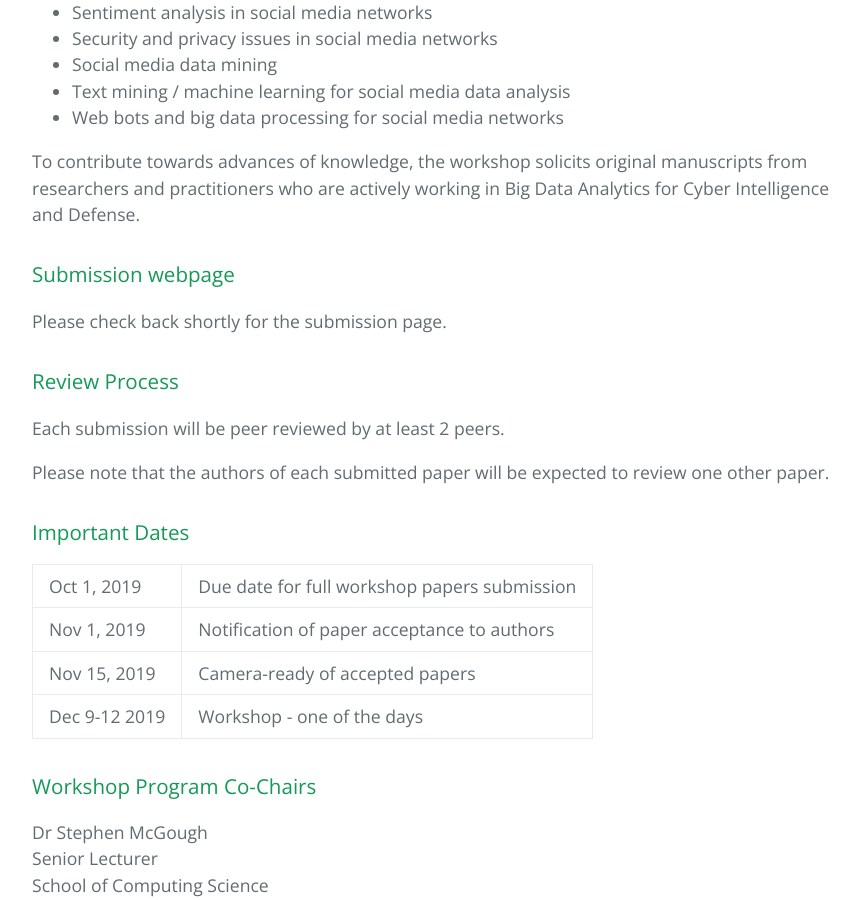
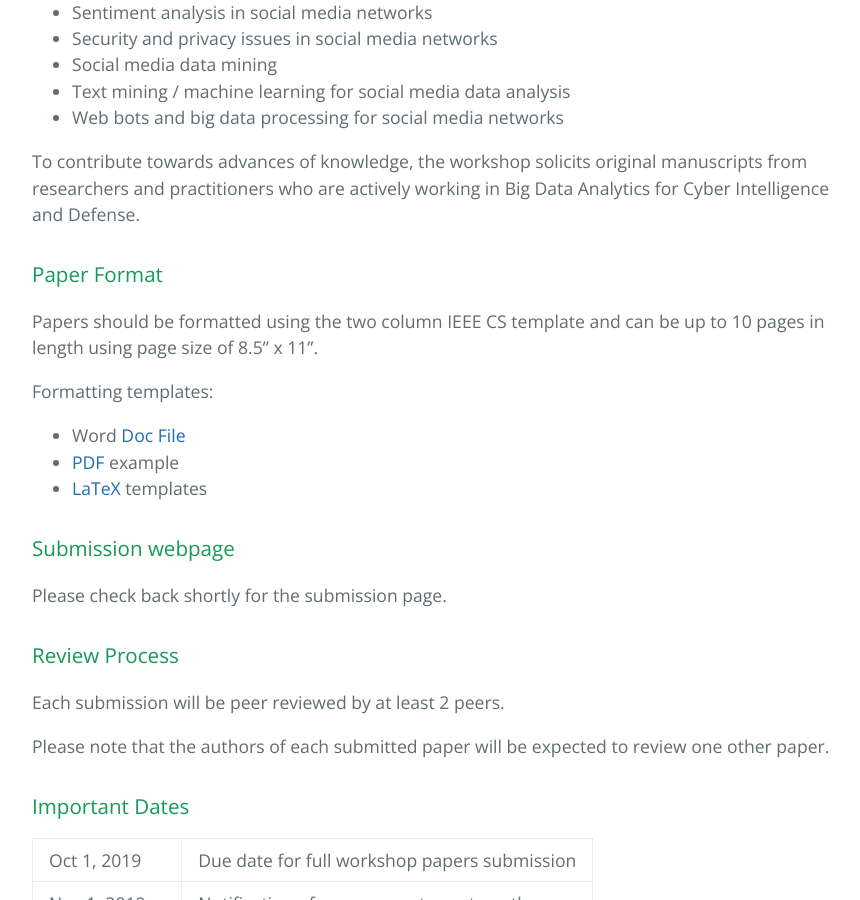
Before and after one commit to bda4cid/bda4cid.github.io, a Jekyll site: the page built from index.md, in a window 1280 px wide and 900 px high, scrolled down 1958 px. Shown: the whole window, without its empty margins (192-1052 px from the left). Built offline with Jekyll 4.4.1, drawn with Linux system fonts in a browser that asks for light colours; our own code applies the rules of GitHub Pages for plain Markdown files.

Commit message:
Adding formatting instructions

```diff
--- a/index.md
+++ b/index.md
@@ -51,6 +51,15 @@ Social media analytics
 
 To contribute towards advances of knowledge, the workshop solicits original manuscripts from researchers and practitioners who are actively working in Big Data Analytics for Cyber Intelligence and Defense.
 
+### Paper Format
+
+Papers should be formatted using the two column IEEE CS template and can be up to 10 pages in length using page size of 8.5" x 11".
+
+Formatting templates:
+ * Word [Doc File](http://bigdataieee.org/BigData2019/files/Conference-template-letter.doc)
+ * [PDF](http://bigdataieee.org/BigData2019/files/IEEEtran_HOWTO.pdf) example
+ * [LaTeX](http://bigdataieee.org/BigData2019/files/Conference-LaTeX-template_7-9-18.zip) templates
+
 ### Submission webpage
 
 Please check back shortly for the submission page.
```
